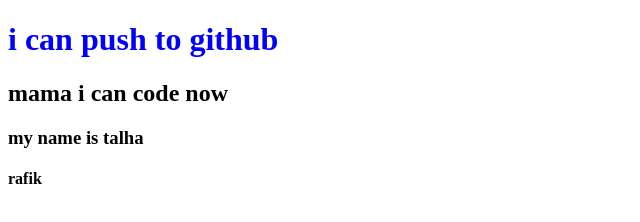
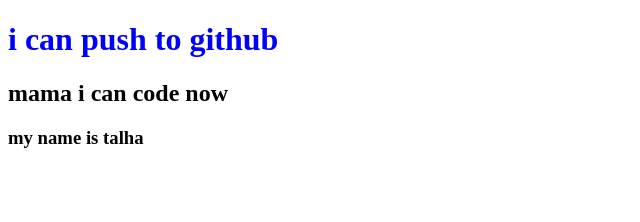
Before and after one commit to md-rafikul/talha-repo, a plain HTML site: page index.html in a window 1280 px wide. Shown: the full height of the page, 0-640 px from the left. Drawn offline with Linux system fonts and the light colour scheme.

Commit message:
first commit

```diff
--- a/index.html
+++ b/index.html
@@ -13,7 +13,7 @@
     <h1>i can push to github</h1>
     <h2>mama i can code now</h2>
     <h3>my name is talha</h3>
-    <h4>rafik</h4>
+
 
 </body>
 
```
